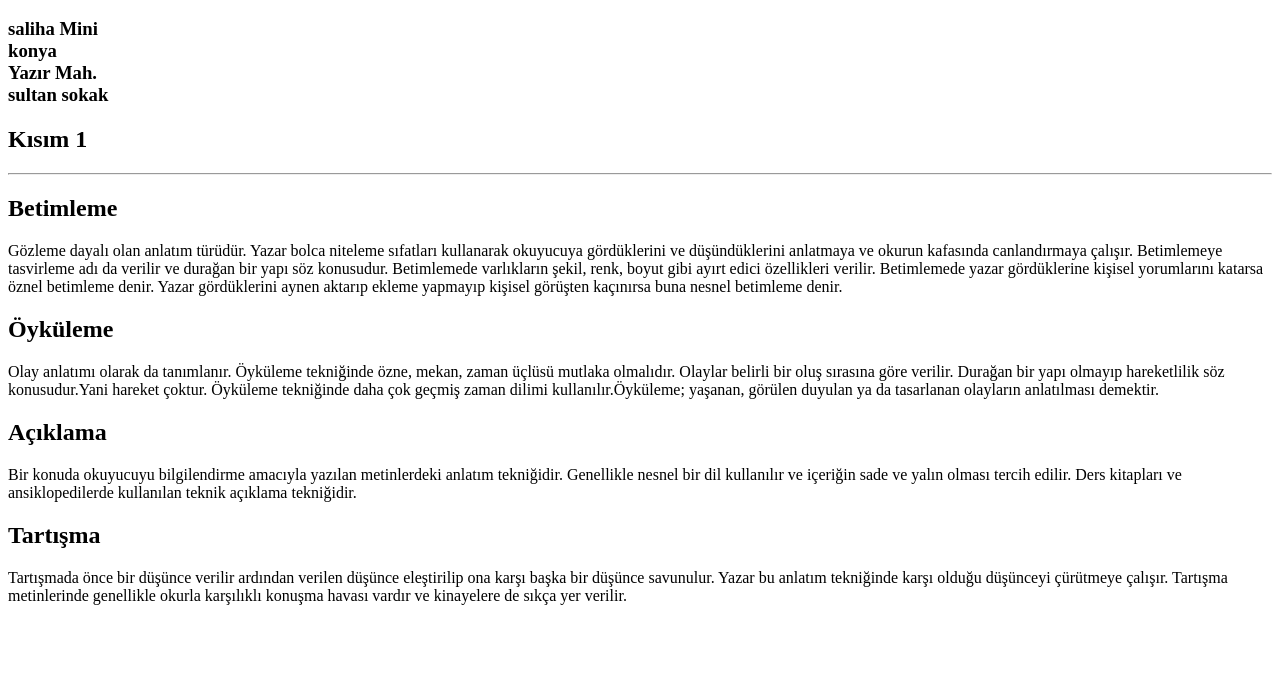
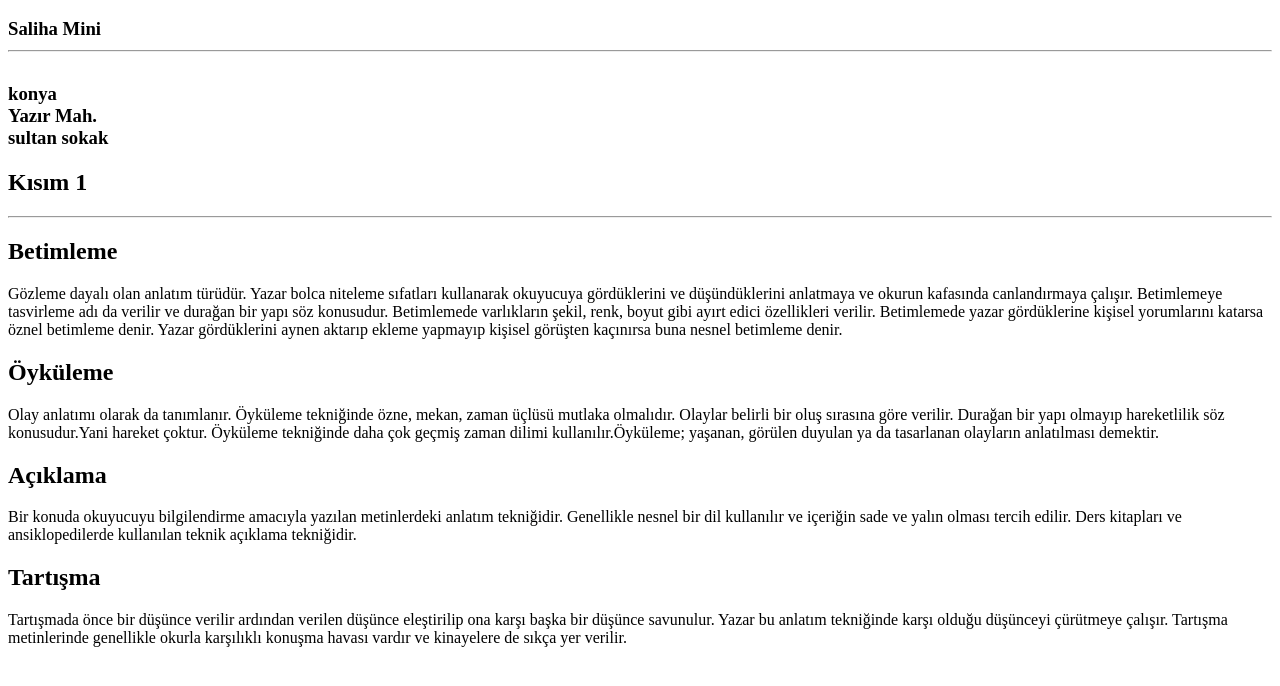
Before and after one commit to michellee0/dersler, a plain HTML site: page ders1/index.html in a window 1280 px wide. Shown: the part 48-734 px from the top of the page. Drawn offline with Linux system fonts and the light colour scheme.

Commit message:
adimi duzelttim

```diff
--- a/ders1/index.html
+++ b/ders1/index.html
@@ -1,5 +1,5 @@
 <h1>Kitap</h1>
-<h3>saliha Mini <br/> konya <br/> Yazır Mah. <br/> sultan sokak</h3>
+<h3>Saliha Mini<hr> <br/> konya <br/> Yazır Mah. <br/> sultan sokak</h3>
 <h2>Kısım 1</h2>
 <hr/>
 <h2>Betimleme </h2>
```
